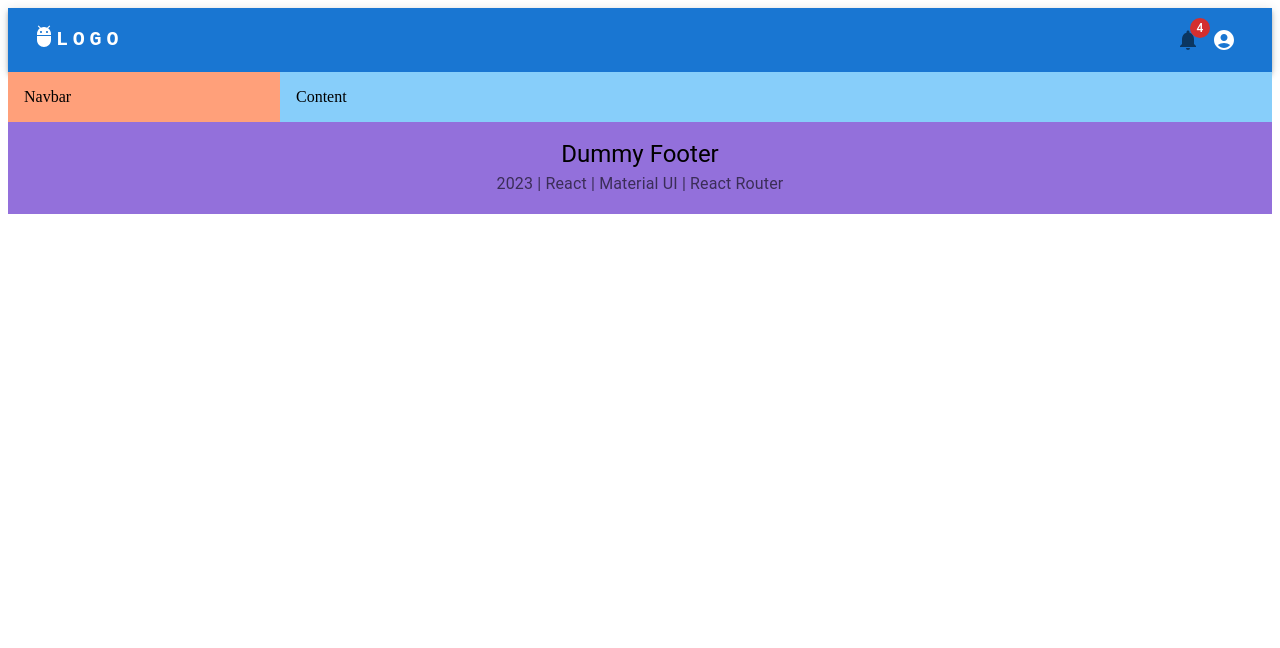
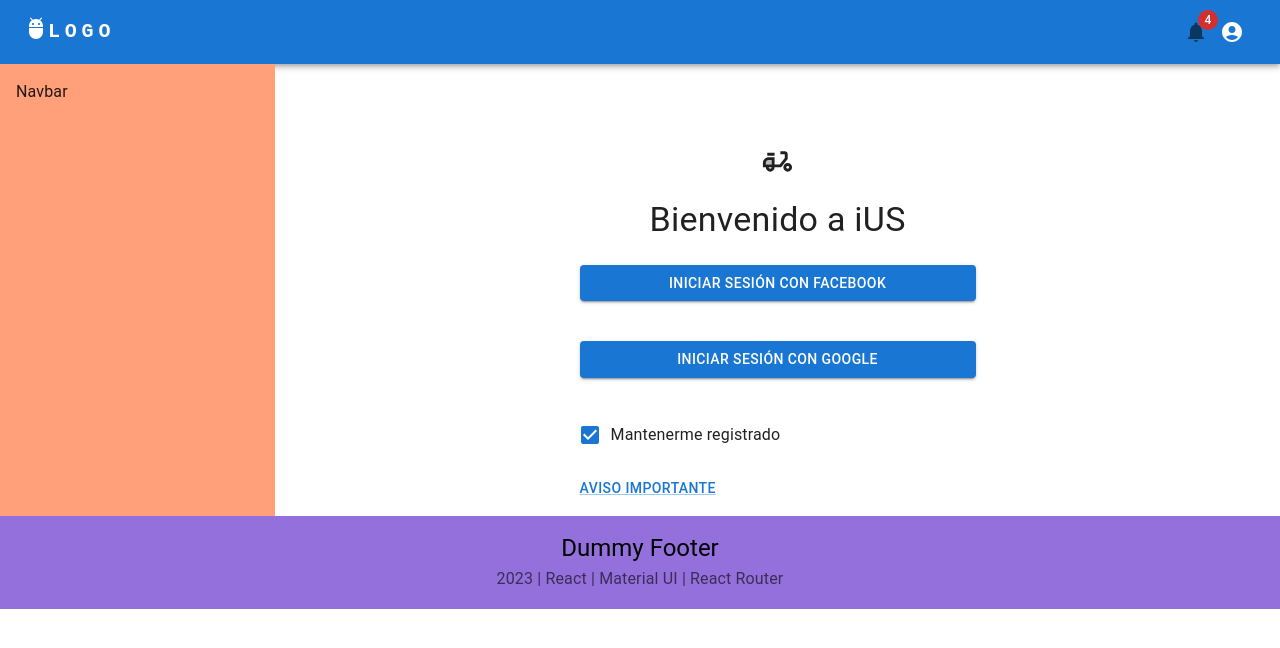
Before and after one commit to Avicente09/ius-app-new, a React (Create React App) app: page / in a window 1280 px wide. Shown: the top 648 px of the page. Built offline with nearby package versions, Linux system fonts and the light colour scheme.

Commit message:
feat: login basic layout (#2)
* feat: login basic layout

* fix: PR comments and suggestions resolutions

```diff
--- a/src/App.tsx
+++ b/src/App.tsx
@@ -1,7 +1,8 @@
 import { Header } from './components/layout/header';
 import { Footer } from './components/layout/footer';
 import { Navbar } from './components/layout/navbar';
-import { Content } from './components/layout/content'
+import { Content } from './components/layout/content';
+import { Login } from './components/login';
 import { Box, Stack } from '@mui/material';
 
 function App() {
@@ -10,7 +11,9 @@ function App() {
       <Header></Header>
       <Stack direction="row" justifyContent="space-between">
         <Navbar></Navbar>
-        <Content></Content>
+        <Content>
+          <Login />
+        </Content>
       </Stack>
       <Footer></Footer>
     </Box>
--- a/src/components/layout/content/content.tsx
+++ b/src/components/layout/content/content.tsx
@@ -1,8 +1,14 @@
 import { Box } from '@mui/material';
 
-const Content = () => {
+type Props = {
+    children: JSX.Element;
+}
+
+const Content = ({children} : Props) => {
     return(
-        <Box bgcolor="lightskyblue" flex={4} p={2}>Content</Box>
+        <Box flex={4} p={2}>
+            {children}
+        </Box>
     )
 }
 
--- /dev/null
+++ b/src/components/login/index.tsx
@@ -0,0 +1 @@
+export { default as Login } from './login';
--- /dev/null
+++ b/src/components/login/login.tsx
@@ -0,0 +1,70 @@
+
+
+import Button from '@mui/material/Button';
+import CssBaseline from '@mui/material/CssBaseline';
+import FormControlLabel from '@mui/material/FormControlLabel';
+import Checkbox from '@mui/material/Checkbox';
+import Link from '@mui/material/Link';
+import Box from '@mui/material/Box';
+import Container from '@mui/material/Container';
+import Typography from '@mui/material/Typography';
+import DeliveryDiningTwoToneIcon from '@mui/icons-material/DeliveryDiningTwoTone';
+const Login = () => {
+    const handleNoticeClick = () => {
+        //Logic to show privacy text modal
+    }
+    const handleFBLogin = () => {
+        //Logic to call FB login service
+    }
+    const handleGoogleLogin = () => {
+        //Logic to call Google login service
+    }
+    return(
+        <Container component="main" maxWidth="xs">
+            <CssBaseline />
+            <Box
+                sx={{
+                    marginTop: 8,
+                    display: 'flex',
+                    flexDirection: 'column',
+                    alignItems: 'center',
+                }}
+            >
+                <DeliveryDiningTwoToneIcon fontSize='large'/>
+                <Box justifyContent="center" mt="20px">
+                    <Typography variant="h4">Bienvenido a iUS</Typography>
+                </Box>
+                <Box component="form" noValidate>
+                    <Button
+                    type="submit"
+                    fullWidth
+                    variant="contained"
+                    sx={{ mt: 3, mb: 2 }}
+                    onClick={handleFBLogin}
+                    >
+                    Iniciar Sesión con Facebook
+                    </Button>
+                    <Button
+                    type="submit"
+                    fullWidth
+                    variant="contained"
+                    sx={{ mt: 3, mb: 2 }}
+                    onClick={handleGoogleLogin}
+                    >
+                    Iniciar Sesión con Google
+                    </Button>
+                    <Box justifyContent="center" mt="20px">
+                    <FormControlLabel control={<Checkbox defaultChecked />} label="Mantenerme registrado" />
+                    </Box>
+                    <Box justifyContent="center" mt="20px">
+                        <Link onClick={handleNoticeClick} variant="button">
+                                Aviso Importante
+                            </Link>
+                    </Box>
+                </Box>
+            </Box>
+        </Container>
+    )
+}
+
+export default Login;
```
